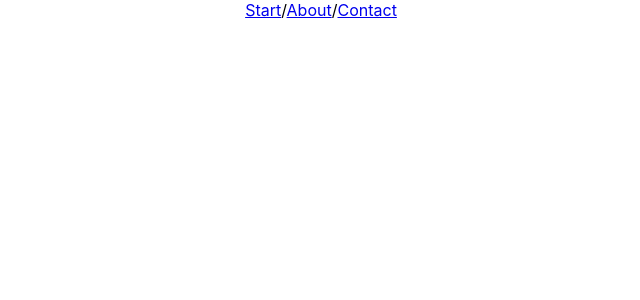
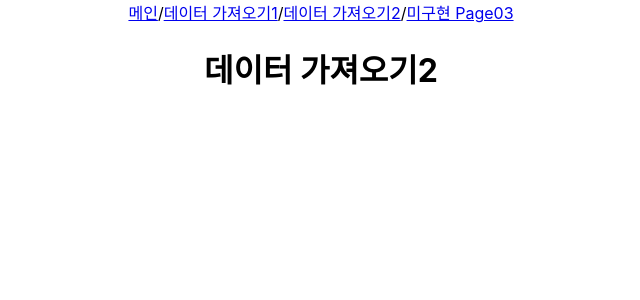
Before and after one commit to taetanee/react-app, a React (Create React App) app: page /page02 in a window 1280 px wide. Before the commit this address had no page. Shown: the top 300 px of the page, without its empty margins (319-959 px from the left). Built offline with nearby package versions, Linux system fonts and the light colour scheme.

Commit message:
페이지 리팩토링(기능변경없음)

```diff
--- a/src/Components/Router.jsx
+++ b/src/Components/Router.jsx
@@ -1,30 +1,36 @@
 import React from "react";
 import { BrowserRouter, Routes, Route, NavLink } from "react-router-dom";
-import AboutPage from "../Pages/AboutPage";
-import ContactPage from "../Pages/ContactPage";
-import StartPage from "../Pages/StartPage";
+import Main from "../Pages/Main";
+import Page01 from "../Pages/Page01";
+import Page02 from "../Pages/Page02";
+import Page03 from "../Pages/Page03";
 
 export default function Router() {
     return (
         <BrowserRouter>
             <nav>
                 <NavLink className={({ isActive }) => "nav-link" + (isActive ? " click" : "")} to='/'>
-                    Start
-                </NavLink>
-                 /
-                <NavLink className={({ isActive }) => "nav-link" + (isActive ? " click" : "")} to='/about'>
-                    About
+                    메인
                 </NavLink>
                 /
-                <NavLink className={({ isActive }) => "nav-link" + (isActive ? " click" : "")} to='/contact'>
-                    Contact
+                <NavLink className={({ isActive }) => "nav-link" + (isActive ? " click" : "")} to='/page01'>
+                    데이터 가져오기1
+                </NavLink>
+                /
+                <NavLink className={({ isActive }) => "nav-link" + (isActive ? " click" : "")} to='/page02'>
+                    데이터 가져오기2
+                </NavLink>
+                /
+                <NavLink className={({ isActive }) => "nav-link" + (isActive ? " click" : "")} to='/page03'>
+                    미구현 Page03
                 </NavLink>
             </nav>
 
             <Routes>
-                <Route exact path='/' element={<StartPage/>}/>
-                <Route path='/about' element={<AboutPage/>}/>
-                <Route path='/contact' element={<ContactPage/>}/>
+                <Route exact path='/' element={<Main/>}/>
+                <Route path='/page01' element={<Page01/>}/>
+                <Route path='/page02' element={<Page02/>}/>
+                <Route path='/page03' element={<Page03/>}/>
             </Routes>
         </BrowserRouter>
     );
--- a/src/Pages/AboutPage.jsx
+++ /dev/null
@@ -1,5 +0,0 @@
-import React from "react";
-
-export default function AboutPage() {
-    return <h1>About 본문</h1>;
-}
--- a/src/Pages/ContactPage.jsx
+++ /dev/null
@@ -1,5 +0,0 @@
-import React, {useEffect} from "react";
-
-export default function ContactPage() {
-    return <h1>Contact 본문</h1>;
-}
--- /dev/null
+++ b/src/Pages/Main.jsx
@@ -0,0 +1,5 @@
+import React, {useEffect} from "react";
+
+export default function Main() {
+    return <h1>메인 페이지</h1>;
+}
--- a/src/Pages/StartPage.jsx
+++ b/src/Pages/Page01.jsx
@@ -1,6 +1,6 @@
 import React, { useEffect, useState } from "react";
 
-export default function StartPage() {
+export default function Page01() {
     const [data, setData] = useState([]);
 
     useEffect(() => {
@@ -33,7 +33,7 @@ export default function StartPage() {
 
     return (
         <div>
-            <h1>Start 페이지</h1>
+            <h1>데이터 가져오기1</h1>
             <h2>데이터 개수: {data.length}</h2>
             <ul>
                 {data.map((item, index) => (
--- /dev/null
+++ b/src/Pages/Page02.jsx
@@ -0,0 +1,5 @@
+import React from "react";
+
+export default function Page02() {
+    return <h1>데이터 가져오기2</h1>;
+}
--- /dev/null
+++ b/src/Pages/Page03.jsx
@@ -0,0 +1,5 @@
+import React, {useEffect} from "react";
+
+export default function Page03() {
+    return <h1>미구현 Page03</h1>;
+}
```
